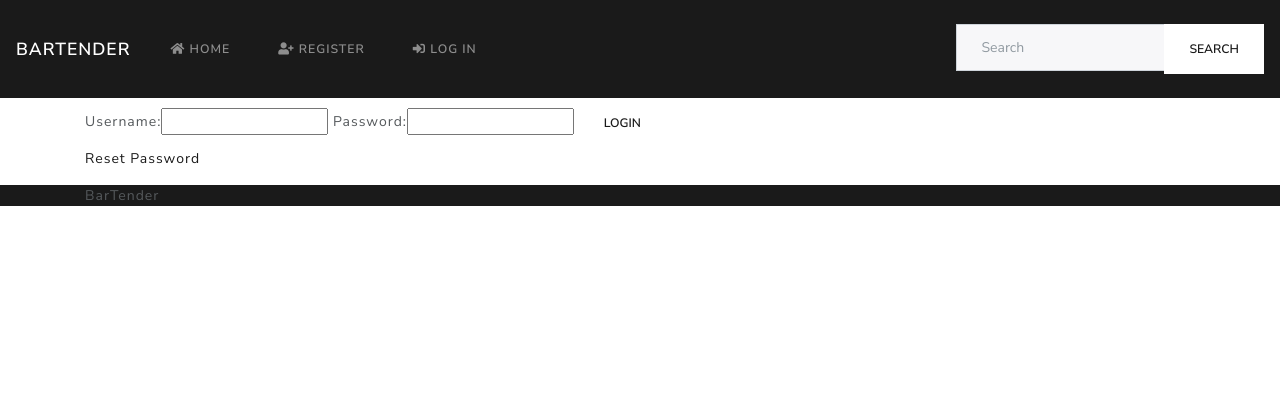
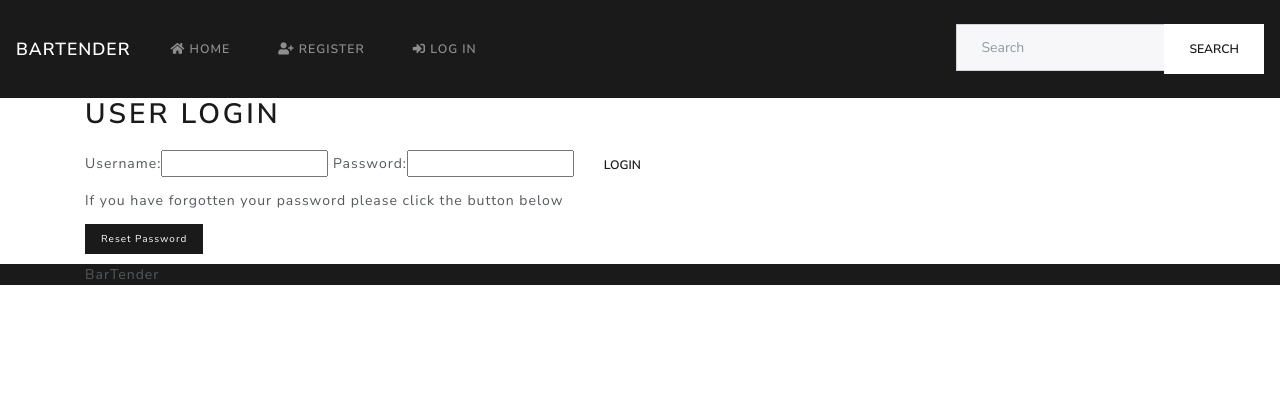
Before and after one commit to DarrenCoppinger/milestone-project-4, a Django app: page /accounts/login/ in a window 1280 px wide. Shown: the top 398 px of the page. Run offline with Django 3.2, Linux system fonts and the light colour scheme; some libraries are stand-ins or nearby versions.

Commit message:
Add password reset form and favicon

```diff
--- a/accounts/templates/login.html
+++ b/accounts/templates/login.html
@@ -7,13 +7,23 @@
 {% block page_heading %}User Login{% endblock %}
 
 {% block content %}
-
-<form method="POST">
-    {% csrf_token %}
-    {{ login_form }}
-    <button type="submit" class="btn btn-secondary">Login</button>
-</form>
-
-<p><a href="">Reset Password</a></p>
+<div class="row">
+    <div class="col-12 col-md-8">
+        <form method="POST">
+            {% csrf_token %}
+            {{ login_form }}
+            <button type="submit" class="btn btn-secondary">Login</button>
+        </form>
+   </div>
+</div>
+<div class="row">
+    <div class="col-12 col-md-8">
+        <p>If you have forgotten your password please click the button below
+        </p>
+        <p>
+            <a class="btn-sm btn-primary" href="{% url 'password_reset' %}">Reset Password</a>
+        </p>
+    </div>
+</div>
 
 {% endblock %}
--- /dev/null
+++ b/requirements.txt
@@ -0,0 +1,3 @@
+Django==1.11.29
+django-forms-bootstrap==3.1.0
+pytz==2020.1
--- a/templates/base.html
+++ b/templates/base.html
@@ -6,6 +6,8 @@
         <meta name="viewport" content="width=device-width, initial-scale=1.0">
         <meta http-equiv="X-UA-Compatible" content="ie=edge">
         <title>BarTender - {% block page_title %}{% endblock %}</title>
+        <!-- Favicon -->
+        <link rel="shortcut icon" type="image/png" href="{% static 'images/favicon.png' %}"/>
         <!-- Bootswatch cdn css -->
         <link rel="stylesheet" href="https://cdnjs.cloudflare.com/ajax/libs/font-awesome/5.13.1/css/all.min.css" integrity="sha256-2XFplPlrFClt0bIdPgpz8H7ojnk10H69xRqd9+uTShA=" crossorigin="anonymous">
         <link href="https://stackpath.bootstrapcdn.com/bootswatch/4.5.0/lux/bootstrap.min.css" rel="stylesheet" crossorigin="anonymous" type="text/css">
@@ -69,6 +71,13 @@
         <!-- Messages -->
         <main>
             <div class="container">
+                <div class="row no-gutters">
+                    <div class="col-12 col-md-10 ">
+                        <h2>
+                        {% block page_heading %}{% endblock %}
+                        </h2>
+                    </div>
+                </div>
                 {% block content %}{% endblock %}
             </div>
         </main>
```
Also changed, not shown: templates/registration/password_reset_form.html (added, +27 -0 lines).
